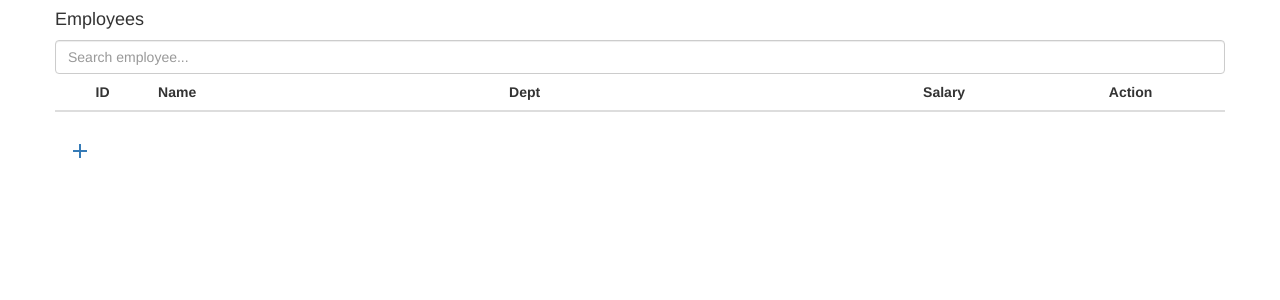
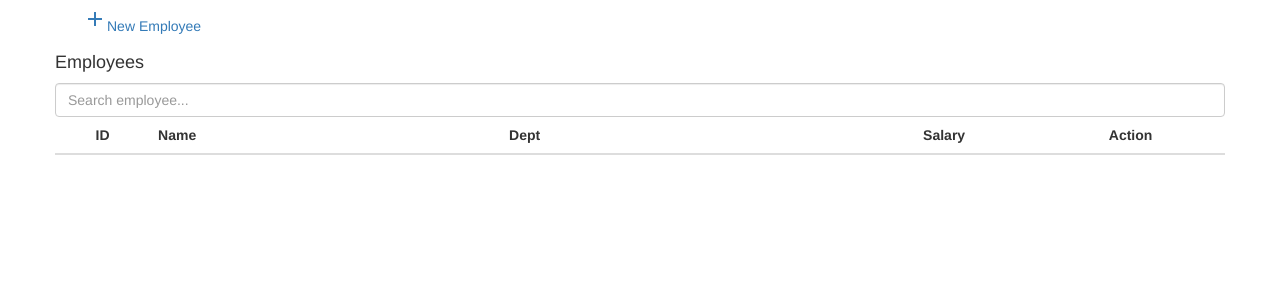
Before and after one commit to g2r/angularjs-crud-example_bootstrap_php_mysql_employee, a PHP site: page / in a window 1280 px wide. Shown: the top 300 px of the page. Run offline with PHP 8.4, Linux system fonts and the light colour scheme; data comes from the database, SQL or seed files in the repository; lists and menus that the app fills with data are empty; some libraries are stand-ins or nearby versions.

Commit message:
Update index.php

```diff
--- a/angularjs-crud-example_bootstrap/index.php
+++ b/angularjs-crud-example_bootstrap/index.php
@@ -20,7 +20,10 @@
 
     <!-- page content and controls will be here -->
     <div class="container" ng-app="myApp" ng-controller="employeesCtrl">
-
+         <!-- floating button for creating employee -->
+         <div class="fixed-action-btn" style="bottom:45px; right:24px;">
+             <a class="waves-effect waves-light btn modal-trigger btn-floating btn-large red" href="#modal-employee-form" ng-click="showCreateForm()"><i class="large material-icons">add</i>New Employee</a>
+         </div>
          <div class="row">
              <div class="col s12">
                  <h4>Employees</h4>
@@ -52,10 +55,7 @@
                          </tr>
                      </tbody>
                  </table>
-                <!-- floating button for creating employee -->
-                <div class="fixed-action-btn" style="bottom:45px; right:24px;">
-                    <a class="waves-effect waves-light btn modal-trigger btn-floating btn-large red" href="#modal-employee-form" ng-click="showCreateForm()"><i class="large material-icons">add</i></a>
-                </div>
+
 
                  <!-- modal for for creating new employee -->
                  <div id="modal-employee-form" class="modal" >
```
Lines whose indentation alone changed are shown as unchanged.
